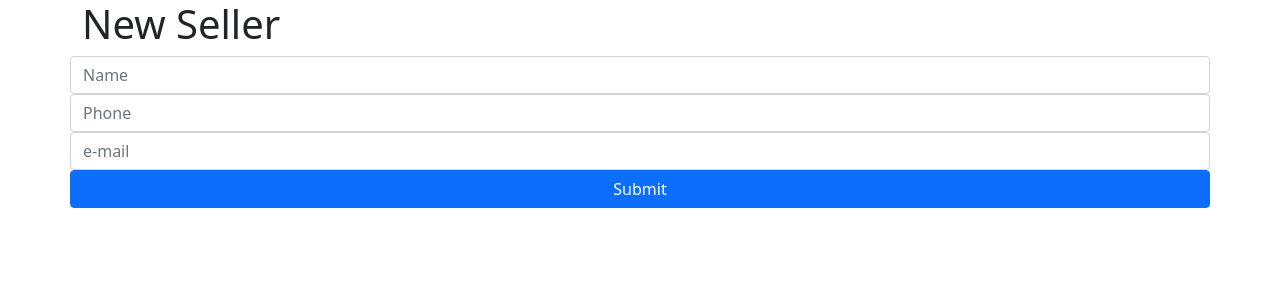
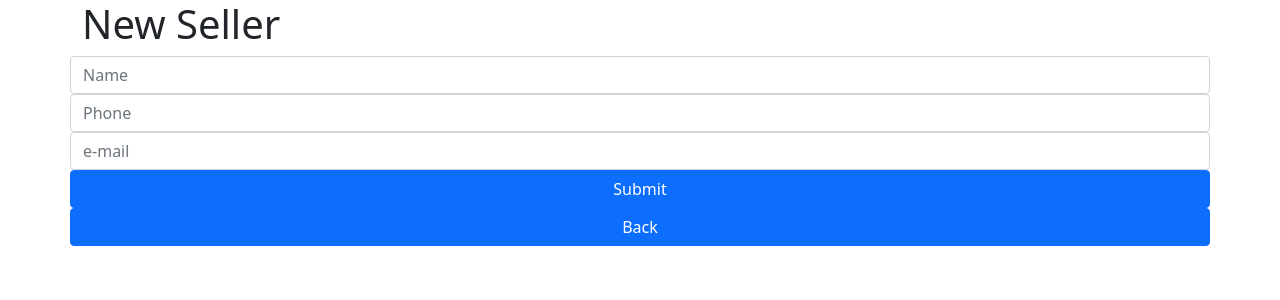
Before and after one commit to maykondgranemann/TS-V1, a Flask app: page /seller in a window 1280 px wide. Shown: the top 300 px of the page. Run offline with Flask 2, Linux system fonts and the light colour scheme; parts of the project's set-up code (start-up, migrations or seed data) failed here and were passed over.

Commit message:
Adicionando botões de voltar nas rotas

```diff
--- a/app/front/templates/list_categories.html
+++ b/app/front/templates/list_categories.html
@@ -13,4 +13,5 @@
   </tr>
   {% endfor %}
 </table>
+<a class="btn btn-primary" href="/">Back</a>
 {% endblock %}
--- a/app/front/templates/list_log.html
+++ b/app/front/templates/list_log.html
@@ -19,4 +19,5 @@
     </tr>
     {% endfor %}
   </table>
+  <a class="btn btn-primary" href="/">Back</a>
 {% endblock %}
--- a/app/front/templates/list_marketplaces.html
+++ b/app/front/templates/list_marketplaces.html
@@ -13,4 +13,5 @@
   </tr>
   {% endfor %}
 </table>
+<a class="btn btn-primary" href="/">Back</a>
 {% endblock %}
--- a/app/front/templates/list_products.html
+++ b/app/front/templates/list_products.html
@@ -14,4 +14,5 @@
     </tr>
     {% endfor %}
   </table>
+  <a class="btn btn-primary" href="/">Back</a>
 {% endblock %}
--- a/app/front/templates/list_sellers.html
+++ b/app/front/templates/list_sellers.html
@@ -16,4 +16,5 @@
     </tr>
     {% endfor %}
   </table>
+  <a class="btn btn-primary" href="/">Back</a>
 {% endblock %}
--- a/app/front/templates/new_category.html
+++ b/app/front/templates/new_category.html
@@ -22,6 +22,7 @@
   </div>
   <div class="row">
     <input id="submit" type="submit" class="btn btn-primary" value="Submit" />
+    <a class="btn btn-primary" href="/">Back</a>
   </div>
 </form>
 {% endblock %}
--- a/app/front/templates/new_marketplace.html
+++ b/app/front/templates/new_marketplace.html
@@ -22,6 +22,7 @@
   </div>
   <div class="row">
     <input id="submit" type="submit" class="btn btn-primary" value="Submit" />
+    <a class="btn btn-primary" href="/">Back</a>
   </div>
 </form>
 {% endblock %}
--- a/app/front/templates/new_product.html
+++ b/app/front/templates/new_product.html
@@ -33,6 +33,7 @@
   </div>
   <div class="row">
     <input id="submit" type="submit" class="btn btn-primary" value="Submit" />
+    <a class="btn btn-primary" href="/">Back</a>
   </div>
 </form>
 {% endblock %}
--- a/app/front/templates/new_seller.html
+++ b/app/front/templates/new_seller.html
@@ -6,6 +6,7 @@
         <input type="text" placeholder="Phone" class="form-control" name="phone" id="phone" />
         <input type="text" placeholder="e-mail" class="form-control" name="email" id="email" />
     <input id="submit" type="submit" class="btn btn-primary" value="Submit" />
+    <a class="btn btn-primary" href="/">Back</a>
     </div>
   </form>
   {% endblock %}
```
